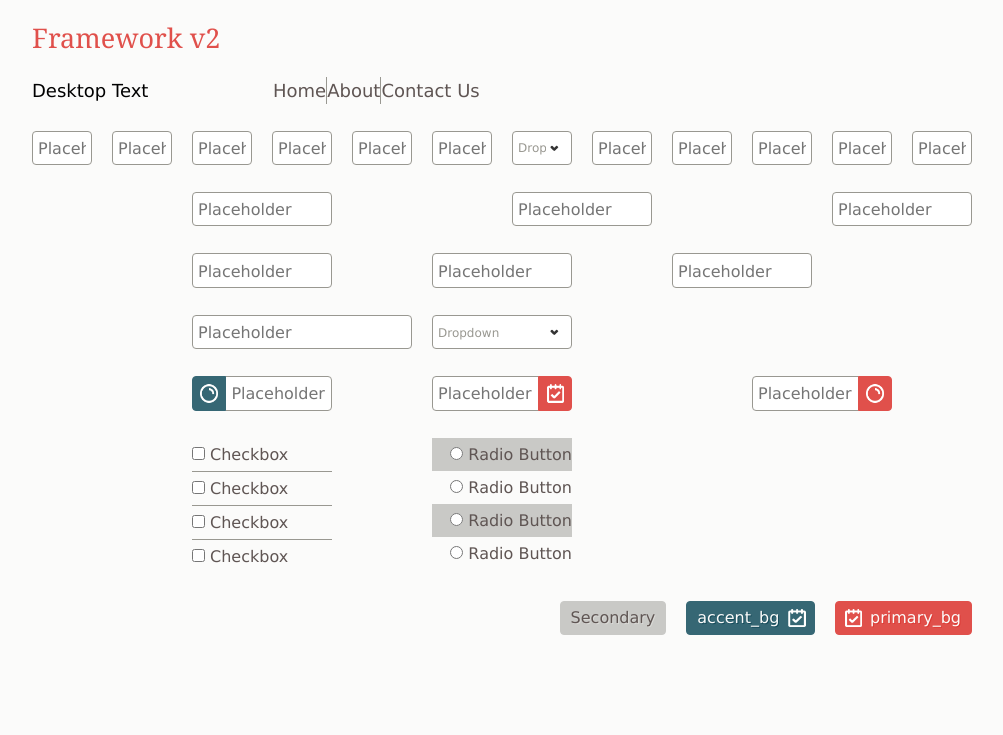
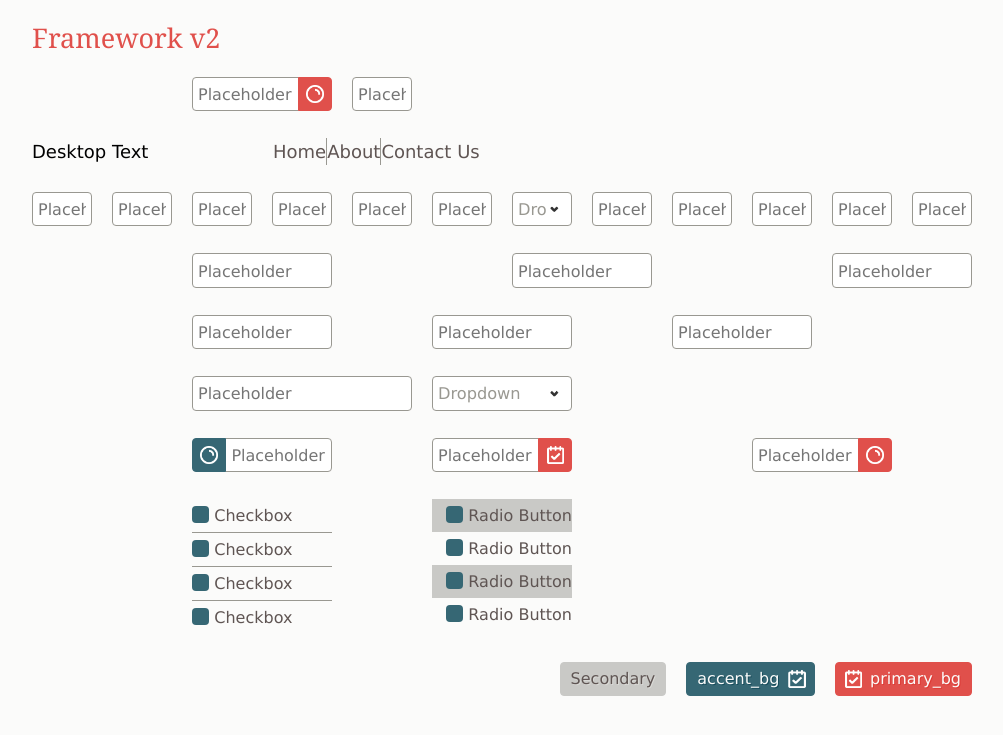
Before and after one commit to aaronlinkous/framework, a PHP site: page /v2/index.php in a window 1280 px wide. Shown: the top 735 px of the page, without its empty margins (138-1141 px from the left). Run offline with PHP 8.4, Linux system fonts and the light colour scheme; some libraries are stand-ins or nearby versions.

Commit message:
brought over changes that were done in Famous footwear and other minor changes

```diff
--- a/v2/css/fw.css
+++ b/v2/css/fw.css
@@ -72,7 +72,7 @@ input, textarea, button, select {
 /* line 23, ../scss/_fw_forms.scss */
 input::-webkit-input-placeholder, input::-moz-placeholder, input::placeholder, textarea::-webkit-input-placeholder, textarea::-moz-placeholder, textarea::placeholder, button::-webkit-input-placeholder, button::-moz-placeholder, button::placeholder, select::-webkit-input-placeholder, select::-moz-placeholder, select::placeholder {
   color: #999891;
-  font-size: 12px;
+  font-size: .9em;
 }
 /* line 28, ../scss/_fw_forms.scss */
 input:focus, textarea:focus, button:focus, select:focus {
@@ -110,7 +110,7 @@ select {
   -webkit-appearance: none;
   -moz-appearance: none;
   color: #999891;
-  font-size: 12px;
+  font-size: .9em;
 }
 /* line 64, ../scss/_fw_forms.scss */
 select.has_value {
@@ -128,21 +128,39 @@ input[type='radio'], input[type='checkbox'] {
   height: auto;
   margin-right: 5px;
 }
+/* line 84, ../scss/_fw_forms.scss */
+input.custom {
+  display: none;
+}
+/* line 87, ../scss/_fw_forms.scss */
+input.custom + span {
+  border-radius: 4px;
+  position: relative;
+  top: 2px;
+  display: inline-block;
+  height: 17.2px;
+  width: 17.2px;
+  background: #366774;
+}
+/* line 98, ../scss/_fw_forms.scss */
+input.custom:checked + span {
+  background: #e0504b;
+}
 
-/* line 85, ../scss/_fw_forms.scss */
+/* line 105, ../scss/_fw_forms.scss */
 label {
   font-size: 16px;
   display: block;
 }
 
 @media only screen and (max-width: 720px) {
-  /* line 92, ../scss/_fw_forms.scss */
+  /* line 112, ../scss/_fw_forms.scss */
   input[type="text"], input[type="email"], input[type="search"], input[type="password"] {
     -webkit-appearance: caret;
     -moz-appearance: caret;
   }
 
-  /* line 99, ../scss/_fw_forms.scss */
+  /* line 119, ../scss/_fw_forms.scss */
   button.cta {
     height: 43px;
     clear: both;
@@ -173,15 +191,20 @@ html, body {
   line-height: 1.5em;
   margin: 0;
   padding: 0;
+  text-rendering: optimizeLegibility;
+  -webkit-font-feature-settings: 'liga', 'dlig';
+  -moz-font-feature-settings: 'liga', 'dlig';
+  font-feature-settings: 'liga', 'dlig';
+  -webkit-font-smoothing: antialiased;
 }
 
-/* line 11, ../scss/_fw_core.scss */
+/* line 16, ../scss/_fw_core.scss */
 a img {
   border: 0;
   text-decoration: none;
 }
 
-/* line 17, ../scss/_fw_core.scss */
+/* line 22, ../scss/_fw_core.scss */
 h1, h2, h3, h4, h5, h6, li, p {
   color: #5f5553;
   overflow-wrap: break-word;
--- a/v2/index.php
+++ b/v2/index.php
@@ -22,6 +22,23 @@
 		<div id="content" class="container centered">
 
 			<h1>Framework v2</h1>
+
+			<div class="row">
+				<div class="split2">
+					<div>
+						<div class="append span2 offset2">
+							<input type="text" class="" placeholder="Placeholder"  style="display:block;"/>
+							<button tabindex="-1" class="primary_bg icon-clock" style="display:block;"></button>
+							<button tabindex="-1" class="primary_bg icon-error" style="display:none;"></button>
+						</div>
+					</div>
+
+					<div>
+						<input type="text" class="span1" placeholder="Placeholder" />
+					</div>
+
+				</div>
+			</div>
 
 			<div class="row">
 				<div class="split2">
@@ -118,19 +135,19 @@
 			<div class="row">
 				<div class="span2 offset2">
 					<ul class="no_list_style border hover">
-						<li><label><input type="checkbox">Checkbox</label></li>
-						<li><label><input type="checkbox">Checkbox</label></li>
-						<li><label><input type="checkbox">Checkbox</label></li>
-						<li><label><input type="checkbox">Checkbox</label></li>
+						<li><label><input type="checkbox" class="custom"><span></span> Checkbox</label></li>
+						<li><label><input type="checkbox" class="custom"><span></span> Checkbox</label></li>
+						<li><label><input type="checkbox" class="custom"><span></span> Checkbox</label></li>
+						<li><label><input type="checkbox" class="custom"><span></span> Checkbox</label></li>
 					</ul>
 				</div>
 
 				<div class="span2 offset1">
 					<ul class="no_list_style zebra right_align">
-						<li><label><input type="radio">Radio Button</label></li>
-						<li><label><input type="radio">Radio Button</label></li>
-						<li><label><input type="radio">Radio Button</label></li>
-						<li><label><input type="radio">Radio Button</label></li>
+						<li><label><input type="radio" class="custom"><span></span> Radio Button</label></li>
+						<li><label><input type="radio" class="custom"><span></span> Radio Button</label></li>
+						<li><label><input type="radio" class="custom"><span></span> Radio Button</label></li>
+						<li><label><input type="radio" class="custom"><span></span> Radio Button</label></li>
 					</ul>
 				</div>
 			</div>
--- a/v2/scss/_fw_core.scss
+++ b/v2/scss/_fw_core.scss
@@ -5,6 +5,11 @@ html, body {
 	line-height: 1.5em;
 	margin: 0;
 	padding: 0;
+	text-rendering: optimizeLegibility;
+	-webkit-font-feature-settings: 'liga', 'dlig';
+	-moz-font-feature-settings: 'liga', 'dlig';
+	font-feature-settings: 'liga', 'dlig';
+	-webkit-font-smoothing: antialiased;
 }
 
 a {
@@ -350,26 +355,11 @@ ul {
 		display: block;
 	}
 
-	.menu {
-		width: $input_height !important;
+	.pull_left {
+		margin-right: 0;
 
-		i {
-			float: none;
-			cursor: pointer;
-			padding: 0;
-		}
-
-		ul {
-			display: none;
-			width: 100%;
-			position: absolute;
-			left: 0;
-			z-index: 2;
-
-			li {
-				border-left: none;
-				width: 100% !important;
-			}
+		&:first-child {
+			margin-left: 0;
 		}
 	}
 
--- a/v2/scss/_fw_forms.scss
+++ b/v2/scss/_fw_forms.scss
@@ -22,7 +22,7 @@ input, textarea, button, select {
 
 	&::-webkit-input-placeholder, &::-moz-placeholder, &::placeholder {
 		color: $border_color;
-		font-size: 12px;
+		font-size: .9em;
 	}
 
 	&:focus {
@@ -59,7 +59,7 @@ select {
 	-webkit-appearance: none;
 	-moz-appearance: none;
 	color: $border_color;
-	font-size: 12px;
+	font-size: .9em;
 
 	&.has_value {
 		color: $form_color;
@@ -79,6 +79,26 @@ input {
 	&[type='radio'], &[type='checkbox'] {
 		height: auto;
 		margin-right: 5px;
+	}
+
+	&.custom {
+		display: none;
+
+		+ span {
+			border-radius: $border_radius;
+			position: relative;
+			top: 2px;
+			display: inline-block;
+			height: $input_height/2;
+			width: $input_height/2;
+			background: $secondary_color;
+		}
+
+		&:checked {
+			+ span {
+				background: $primary_color;
+			}
+		}
 	}
 }
 
--- a/v2/scss/_fw_grid.scss
+++ b/v2/scss/_fw_grid.scss
@@ -41,10 +41,18 @@
 			float: right;
 		}
 	}
+}
 
-	&.no_margin {
-		margin-bottom: 0
-	}
+.no_margin {
+	margin-bottom: 0 !important;
+}
+
+.half_margin{
+	margin-bottom: $row_margin/2 !important;
+}
+
+.full_margin{
+	margin-bottom: $row_margin !important;
 }
 
 @media only screen and (max-width : $smart_phone) {
```
Also changed, not shown: other parts of v2/css/fw.css (+102 -106 lines).
